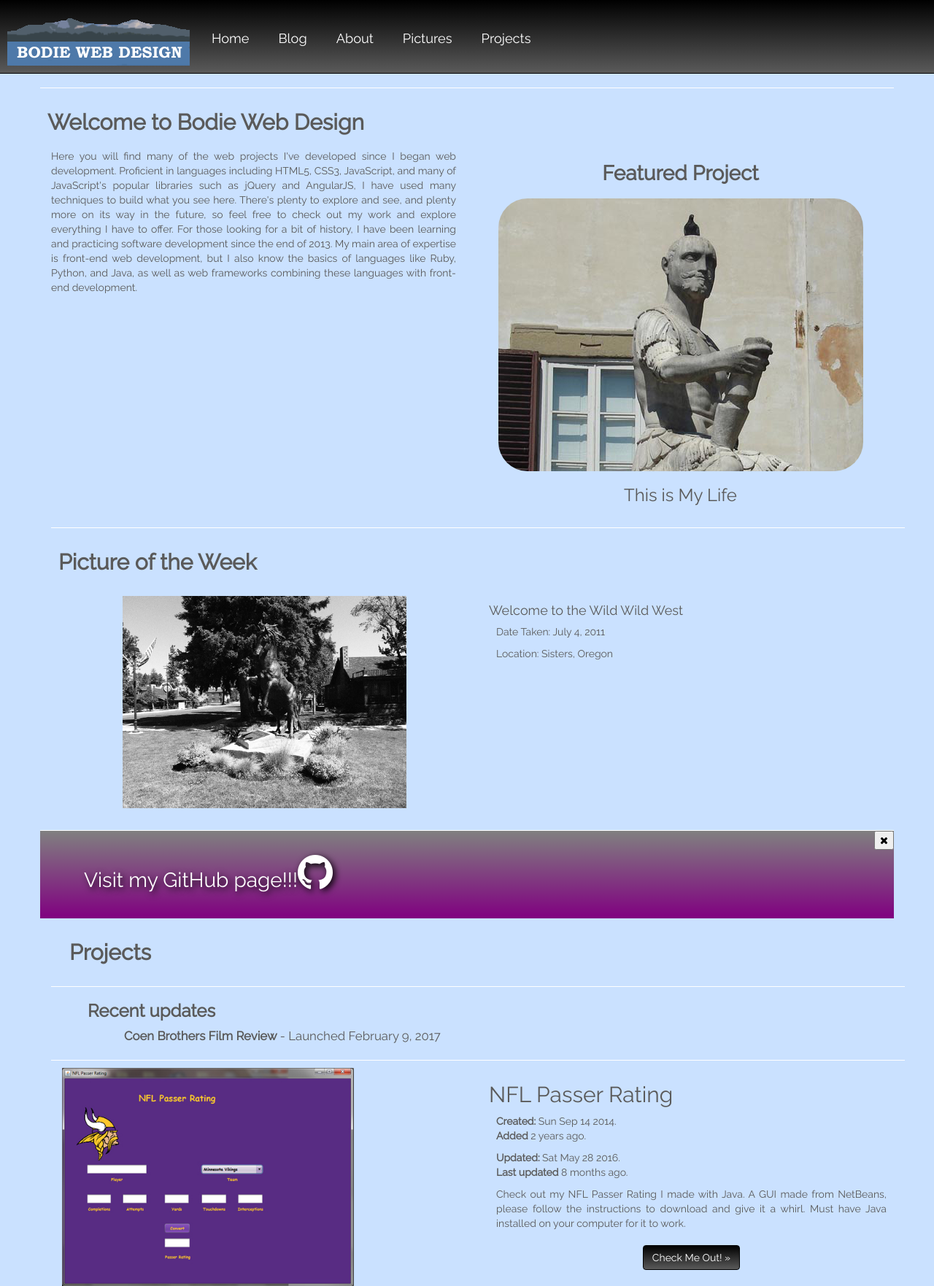
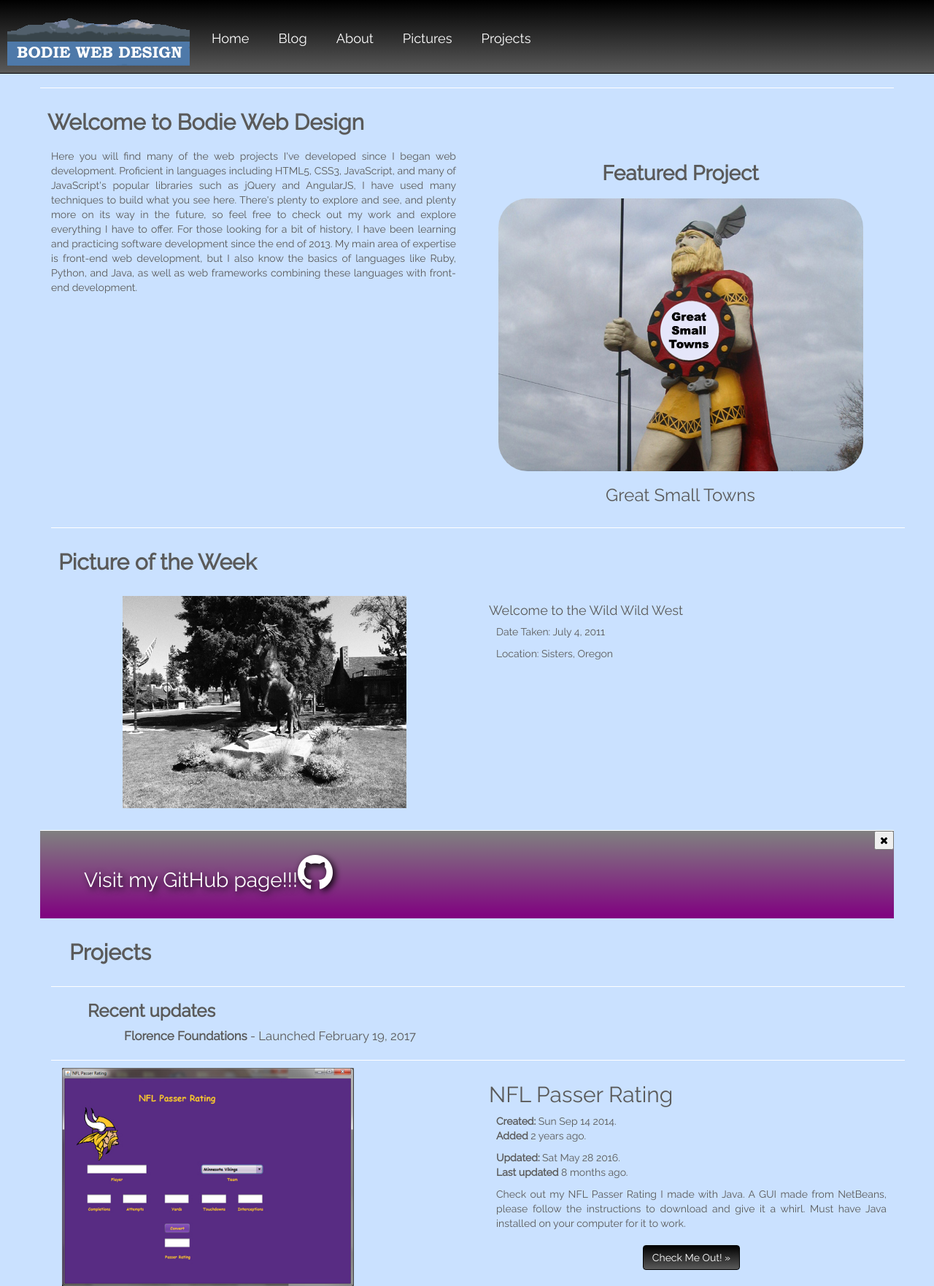
Before and after one commit to adambodie/bodie-web-design, a Node server app: page / in a window 1280 px wide. Shown: the top 1763 px of the page at 73% size. Run offline with Node 20, Linux system fonts and the light colour scheme; some libraries are stand-ins or nearby versions; some web fonts are replaced.

Commit message:
Added new project link

```diff
--- a/public/data/feature.json
+++ b/public/data/feature.json
@@ -79,6 +79,11 @@
 	"articles" : "dreidel",
 	"title" : "Dreidel Duel!",
 	"link" : "dreidel"
+},
+{
+	"articles" : "florence",
+	"title" : "Florence Foundations",
+	"link" : "florence"
 }
 
 ]
--- a/views/index.pug
+++ b/views/index.pug
@@ -45,6 +45,9 @@
             .update
               ul
                 li
+                  strong Florence Foundations
+                  |  - Launched February 19, 2017
+                li
                   strong Coen Brothers Film Review
                   |  - Launched February 9, 2017
                 li
@@ -62,11 +65,6 @@
                 li
                   strong Ashland
                   |  - Updated January 2, 2017 to add Blindify jQuery plugin, updated other styling
-                li
-                  strong Small Towns
-                  |  - Updated Google Map with styling and info - August 28, 2016
-
-
 
           .row
             .box.block.col-sm-6.links
@@ -283,3 +281,15 @@
               h3
                 a.btn(href='http://film.bodiewebdesign.com', role='button') Check Me Out &raquo;
               p
+          .row
+            .box.block.col-sm-6.links
+              img.img-responsive(src='static/img/florence.jpg', alt="Florence", width='400', height='300')
+            .box.block.col-sm-6
+              h2 Florence Foundations
+              p#daysAgo17
+              p#updateDaysAgo17
+              p
+                | My initial foray into Foundation framework, a different experience from my usual Bootstrap, I built this faux travel page using Bower to manage my dependencies.  Featuring pictures from my recent trip down to Florence, Oregon as well as other pictures I took in the area.  Full source-code for this project is available via GitHub
+              h3
+                a.btn(href='http://florence.bodiewebdesign.com', role='button') Check Me Out &raquo;
+              p
```
Also changed, not shown: public/img/florence.jpg (added), public/js/howManyDaysAgoUpdate.min.js, 1 other file.
